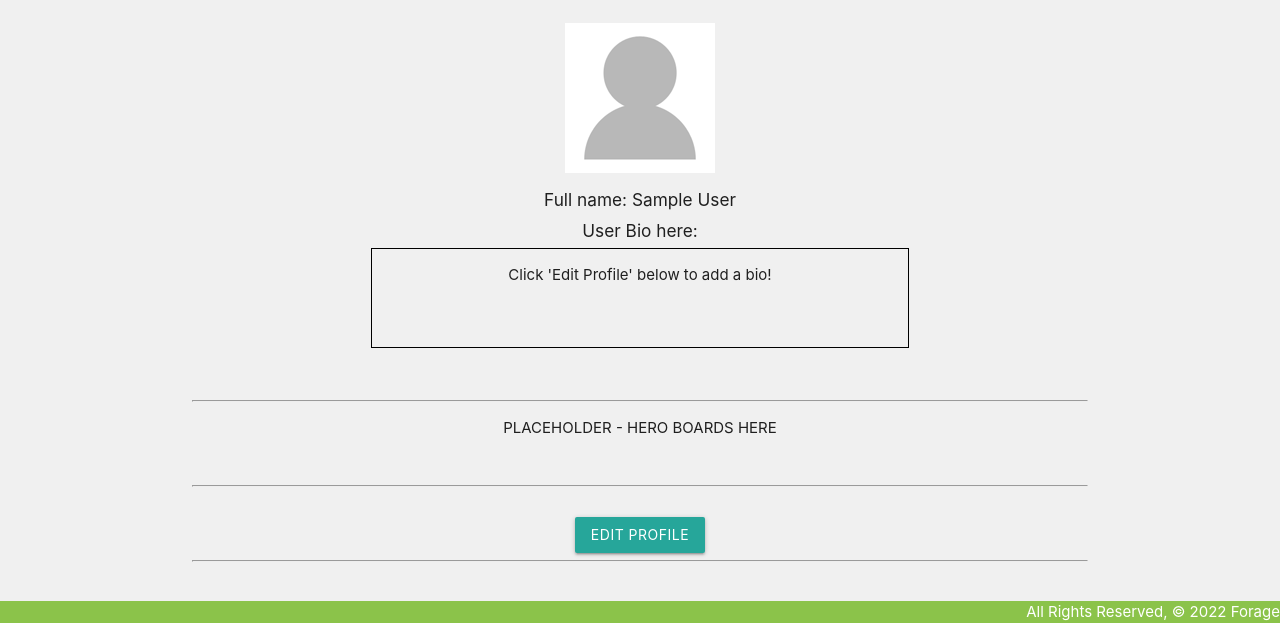
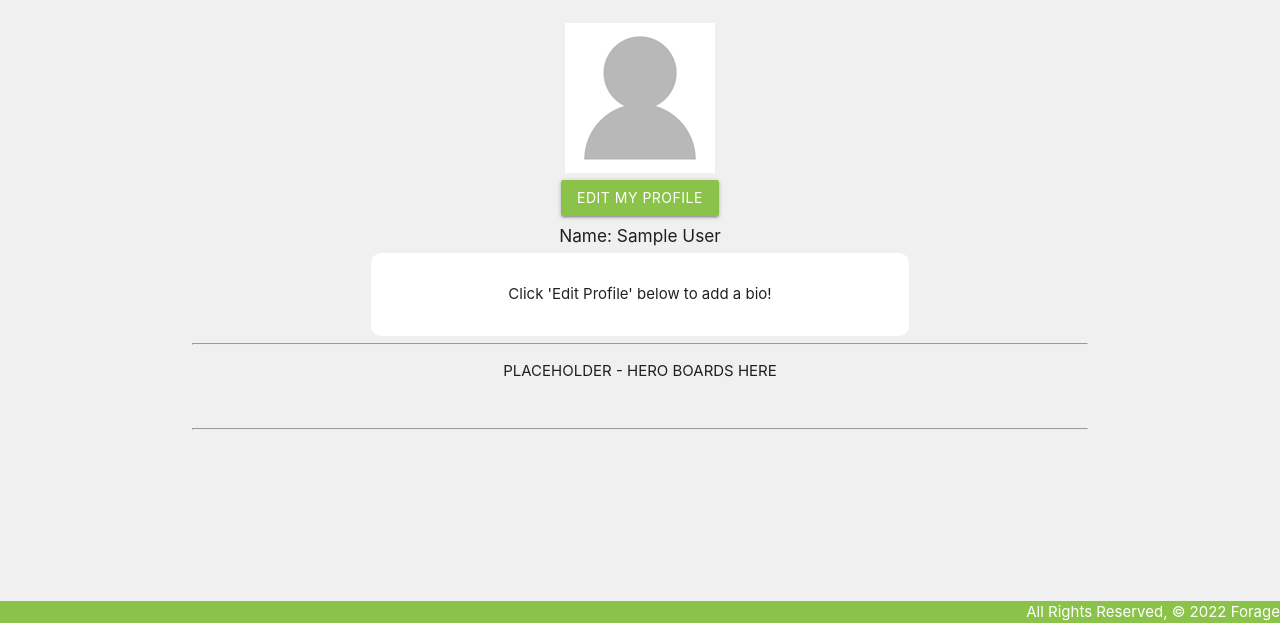
Before and after one commit to hphilpotts/Forage-Project-3-General-Assembly-SEI-66, a Django app: page /users/edit/1/ in a window 1280 px wide. Shown: the part 177-800 px from the top of the page. Run offline with Django 4.2, Linux system fonts and the light colour scheme; the visitor is signed in with stand-in values (Sample User, id 1); data comes from the database, SQL or seed files in the repository.

Commit message:
Formatting changes to profile/detail.

```diff
--- a/main_app/static/css/style.css
+++ b/main_app/static/css/style.css
@@ -1,3 +1,4 @@
+/* || GLOBAL STYLES */
 
 * {
     text-align: center;
@@ -20,6 +21,11 @@ footer.page-footer {
     text-align: right;
 }
 
+.btn {
+    background-color: #8bc34a;
+}
+
+/* ---------- */
 
 .img:hover {
     filter: brightness(80%);
@@ -75,22 +81,36 @@ footer.page-footer {
 /* Containers: */
 #pb-container {
     width: auto;
-    min-height: 100px;
+    min-height: 4em;
     margin: 0% 20%;
-    border: 1px solid black;
+    padding: 1em;
+    border: none;
+    border-radius: 10px;
+    background-color: white;
+}
+
+.profile-form {
+    border: 0px none;
+    border-radius: 10px;
 }
 
 #profile-form-container {
     width: 50%;
     color: black;
-    background-color: lightgray;
+    background-color: #8bc34ab0;
     position: absolute;
     margin-left: auto;
     margin-right: auto;
     left: 0;
     right: 0;
     top: 10%;
-    border: 0px none;
-    border-radius: 10px;
-    padding: 50px;
+    border-radius: 15px;
+
 }
+
+#profile-form-inner {
+    margin: 20px;
+    padding: 20px;
+
+    background-color: white;
+}
--- a/main_app/templates/profiles/detail.html
+++ b/main_app/templates/profiles/detail.html
@@ -14,13 +14,12 @@
 {% else %}
 <img src="{% static 'images/project-default-profile-pic.gif' %}" alt="">
 {% endif %}
-
+<br><button class="btn" id="edit-profile-button">Edit My Profile</button>
 {% if user.first_name and user.last_name %}
-<h6> Full name: {{ user.first_name }} {{ user.last_name }} </h6>
+<h6> Name: {{ user.first_name }} {{ user.last_name }} </h6>
 {% else %}
 <h6>Click 'Edit Profile' below to add your name!</h6>
 {% endif %}
-<h6>User Bio here:</h6>
 <div id="pb-container">
 {% if user.profile.user_bio %}
 <p>{{ user.profile.user_bio }}</p>
@@ -29,12 +28,11 @@
 {% endif %}
 </div>
 
-<br><br><hr>
-<p>PLACEHOLDER - HERO BOARDS HERE</p><br><hr><br>
 
-<button class="btn" id="edit-profile-button">Edit Profile</button><hr>
+<hr><p>PLACEHOLDER - HERO BOARDS HERE</p><br><hr><br>
 
-<div id="profile-form-container">
+<div class="profile-form" id="profile-form-container">
+    <div class="profile-form" id="profile-form-inner">
         <h4>Update {{ user.username }}</h4>
 
         <form action="" method="post" enctype="multipart/form-data">
@@ -46,6 +44,7 @@
         </form><br>
 
         <a href="{% url 'profile_confirm_delete' user.id %}"class="btn red">Delete Account</a>
+    </div>
 </div>
 
 <script>
```
Also changed, not shown: hp-readme.md (+2 -0 lines). Lines whose indentation alone changed are shown as unchanged.
